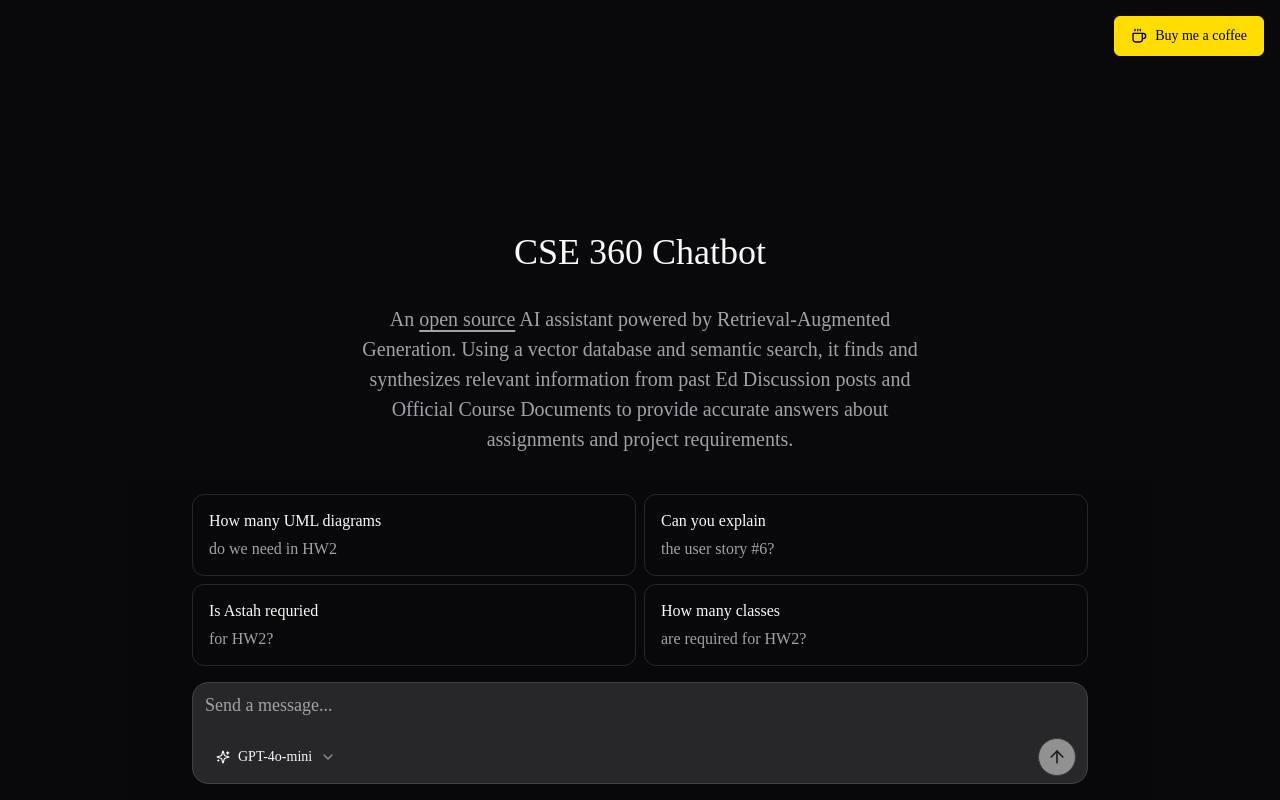
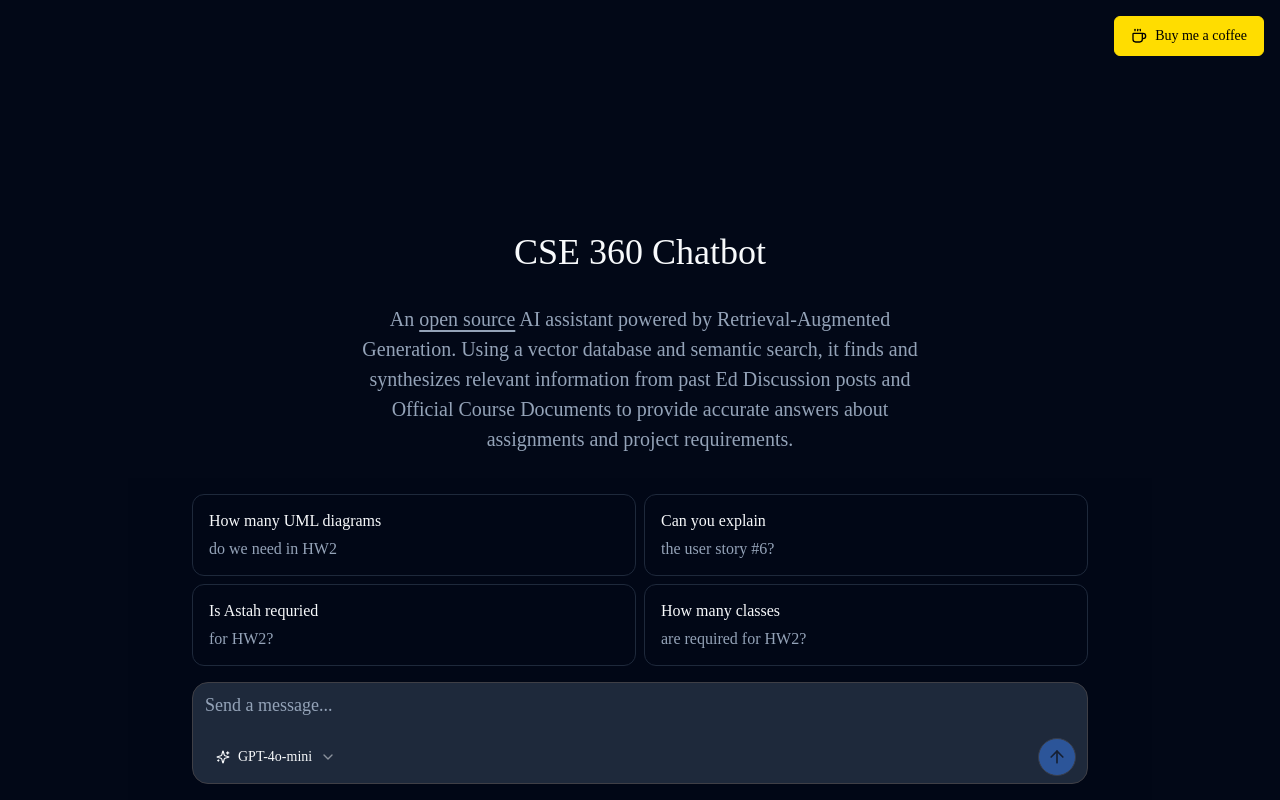
Before and after one commit to cjkehoe/cse-360-rag-chatbot, a Next.js app: page / in a window 1280 px wide. Built offline with nearby package versions, Linux system fonts and the light colour scheme.

Commit message:
Switched to blue theme

```diff
--- a/app/globals.css
+++ b/app/globals.css
@@ -2,36 +2,28 @@
 @tailwind components;
 @tailwind utilities;
 
+
 @layer base {
   :root {
     --background: 0 0% 100%;
-    --foreground: 240 10% 3.9%;
-
+    --foreground: 222.2 84% 4.9%;
     --card: 0 0% 100%;
-    --card-foreground: 240 10% 3.9%;
-
+    --card-foreground: 222.2 84% 4.9%;
     --popover: 0 0% 100%;
-    --popover-foreground: 240 10% 3.9%;
-
-    --primary: 240 5.9% 10%;
-    --primary-foreground: 0 0% 98%;
-
-    --secondary: 240 4.8% 95.9%;
-    --secondary-foreground: 240 5.9% 10%;
-
-    --muted: 240 4.8% 95.9%;
-    --muted-foreground: 240 3.8% 46.1%;
-
-    --accent: 240 4.8% 95.9%;
-    --accent-foreground: 240 5.9% 10%;
-
+    --popover-foreground: 222.2 84% 4.9%;
+    --primary: 221.2 83.2% 53.3%;
+    --primary-foreground: 210 40% 98%;
+    --secondary: 210 40% 96.1%;
+    --secondary-foreground: 222.2 47.4% 11.2%;
+    --muted: 210 40% 96.1%;
+    --muted-foreground: 215.4 16.3% 46.9%;
+    --accent: 210 40% 96.1%;
+    --accent-foreground: 222.2 47.4% 11.2%;
     --destructive: 0 84.2% 60.2%;
-    --destructive-foreground: 0 0% 98%;
-
-    --border: 240 5.9% 90%;
-    --input: 240 5.9% 90%;
-    --ring: 240 5.9% 10%;
-
+    --destructive-foreground: 210 40% 98%;
+    --border: 214.3 31.8% 91.4%;
+    --input: 214.3 31.8% 91.4%;
+    --ring: 221.2 83.2% 53.3%;
     --radius: 0.5rem;
     --chart-1: 12 76% 61%;
     --chart-2: 173 58% 39%;
@@ -41,33 +33,25 @@
   }
 
   .dark {
-    --background: 240 10% 3.9%;
-    --foreground: 0 0% 98%;
-
-    --card: 240 10% 3.9%;
-    --card-foreground: 0 0% 98%;
-
-    --popover: 240 10% 3.9%;
-    --popover-foreground: 0 0% 98%;
-
-    --primary: 0 0% 98%;
-    --primary-foreground: 240 5.9% 10%;
-
-    --secondary: 240 3.7% 15.9%;
-    --secondary-foreground: 0 0% 98%;
-
-    --muted: 240 3.7% 15.9%;
-    --muted-foreground: 240 5% 64.9%;
-
-    --accent: 240 3.7% 15.9%;
-    --accent-foreground: 0 0% 98%;
-
+    --background: 222.2 84% 4.9%;
+    --foreground: 210 40% 98%;
+    --card: 222.2 84% 4.9%;
+    --card-foreground: 210 40% 98%;
+    --popover: 222.2 84% 4.9%;
+    --popover-foreground: 210 40% 98%;
+    --primary: 217.2 91.2% 59.8%;
+    --primary-foreground: 222.2 47.4% 11.2%;
+    --secondary: 217.2 32.6% 17.5%;
+    --secondary-foreground: 210 40% 98%;
+    --muted: 217.2 32.6% 17.5%;
+    --muted-foreground: 215 20.2% 65.1%;
+    --accent: 217.2 32.6% 17.5%;
+    --accent-foreground: 210 40% 98%;
     --destructive: 0 62.8% 30.6%;
-    --destructive-foreground: 0 0% 98%;
-
-    --border: 240 3.7% 15.9%;
-    --input: 240 3.7% 15.9%;
-    --ring: 240 4.9% 83.9%;
+    --destructive-foreground: 210 40% 98%;
+    --border: 217.2 32.6% 17.5%;
+    --input: 217.2 32.6% 17.5%;
+    --ring: 224.3 76.3% 48%;
     --chart-1: 220 70% 50%;
     --chart-2: 160 60% 45%;
     --chart-3: 30 80% 55%;
@@ -75,6 +59,7 @@
     --chart-5: 340 75% 55%;
   }
 }
+
 
 @layer base {
   * {
```
